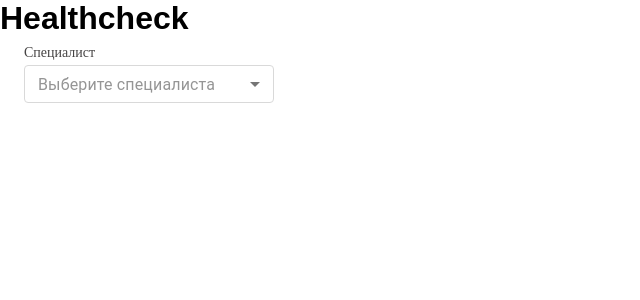
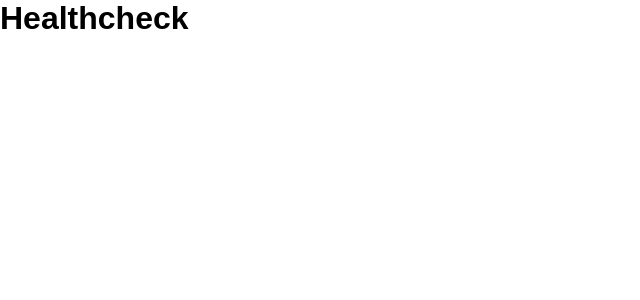
Before and after one commit to PeaksoftFrontend/HealthCheck-js2, a React (Vite) app: page / in a window 1280 px wide. Shown: the top 300 px of the page, without its empty margins (0-640 px from the left). Built offline with nearby package versions, Linux system fonts and the light colour scheme.

Commit message:
updateFun/select

```diff
--- a/src/App.jsx
+++ b/src/App.jsx
@@ -1,50 +1,7 @@
-import { styled } from "@mui/material";
-import { Select } from "./components/UI/Select";
-
 export const App = () => {
-  const names = [
-    {
-      label: "Oliver Hansen",
-    },
-    {
-      label: "Van Henry",
-    },
-    {
-      label: "April Tucker",
-    },
-    {
-      label: "Ralph Hubbard",
-    },
-    {
-      label: "Omar Alexander",
-    },
-    {
-      label: "Carlos Abbott",
-    },
-    {
-      label: "Miriam Wagner",
-    },
-    {
-      label: "Bradley Wilkerson",
-    },
-    {
-      label: "Virginia Andrews",
-    },
-    {
-      label: "Kelly Snyder",
-    },
-  ];
   return (
     <div>
       <h1>Healthcheck</h1>
-      <StyBtn
-        options={names}
-        placeholder={"Выберите специалиста"}
-        label={"Специалист"}
-      />
     </div>
   );
 };
-const StyBtn = styled(Select)(() => ({
-  width: "250px",
-}));
```
